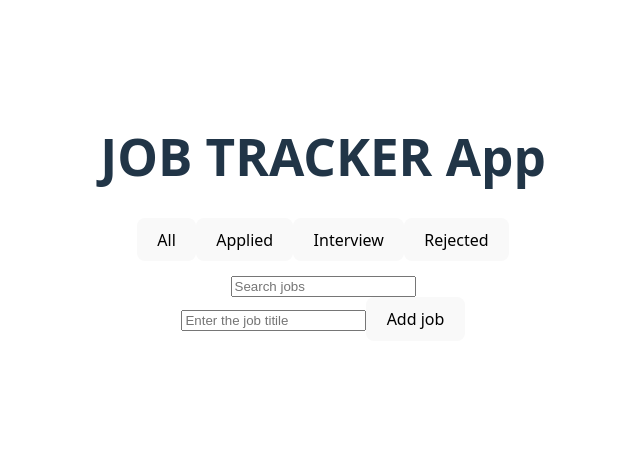
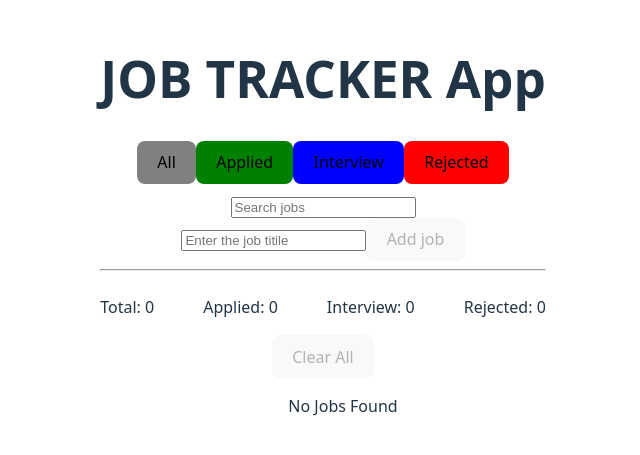
Before and after one commit to CodePrabhass/job-tracker, a React (Vite) app: page / in a window 1280 px wide. Shown: the part 175-630 px from the top of the page, without its empty margins (317-957 px from the left). Built offline with nearby package versions, Linux system fonts and the light colour scheme.

Commit message:
Day8 sorting,clearAll,Confirmation,dashboard improvements

```diff
--- a/src/App.css
+++ b/src/App.css
@@ -44,3 +44,23 @@
 .button {
   margin:8px;
 }
+
+.rejectButton{
+  background-color:Red;
+}
+
+.appliedButton{
+  background-color:green;
+}
+
+.interviewButton{
+  background-color:blue;
+}
+
+.allButton{
+  background-color:grey;
+}
+.stats{
+  display: flex;
+  justify-content: space-between;
+}
--- a/src/App.jsx
+++ b/src/App.jsx
@@ -2,8 +2,7 @@ import { useState,useEffect } from "react";
 import './App.css'
 import {v4 as uuidv4} from 'uuid';
 import JobInput from "./components/JobInput";
-import JobList from "./components/JobList"
-
+import JobList from "./components/JobList";
 /*
  * A React component that creates a job tracker application
  * Allows users to add and display job titles
@@ -12,8 +11,9 @@ import JobList from "./components/JobList"
  * A React component for a job tracking application
  * Allows adding, editing, deleting, and persisting jobs to localStorage
  */
+
+
 const App=()=>{
-
   // State for the new job input
   const [job,setJob] = useState("");
   // State for the list of jobs, initialized from localStorage
@@ -38,7 +38,7 @@ const App=()=>{
   const addJob = () => {
     if(job.trim() !== ""){
       const newJob={uniqueId:uuidv4(),title:job,status:"Applied"};
-      setJobsList([...jobsList,newJob]);
+      setJobsList(prev=>[newJob,...prev]);
       setJob("");
     }
   }
@@ -67,35 +67,56 @@ const App=()=>{
     )
     );
   }
+    const getVisibleJobs=()=>{
+      return jobsList.filter(job =>
+        filterStatus === "ALL"? true:job.status === filterStatus
+      )
+      .filter(job=>
+        job.title.toLowerCase().includes(searchText.toLowerCase())
+        )
+    }
 
-  const searchJobs = jobsList.filter(job => {
-    if (filterStatus === "ALL") return true;
-    return job.status === filterStatus;
-  })
-  .filter(job=>
-    job.title.toLowerCase().includes(searchText.toLowerCase())
-    )
+  const clearButton =()=>{
+    setJobsList([]);
+  }
+  // Calculate the number of jobs in each status
+const total = jobsList.length;
+const applied = jobsList.filter(job => job.status === "Applied").length;
+const interview = jobsList.filter(job => job.status === "Interview").length;
+const rejected = jobsList.filter(job => job.status === "Rejected").length;
 
   return (
     <div className="App">
       <h1>JOB TRACKER App</h1>
-      <div style={{ marginBottom: "12px" }}>
-        <button onClick={() => setFilterStatus("ALL")}>All</button>
-        <button onClick={() => setFilterStatus("Applied")}>Applied</button>
-        <button onClick={() => setFilterStatus("Interview")}>Interview</button>
-        <button onClick={() => setFilterStatus("Rejected")}>Rejected</button>
-
+      <div style={{ margin: "10px"}}>
+        <button className="allButton" onClick={() => setFilterStatus("ALL")}>All</button>
+        <button className="appliedButton" onClick={() => setFilterStatus("Applied")}>Applied</button>
+        <button className="interviewButton" onClick={() => setFilterStatus("Interview")}>Interview</button>
+        <button className="rejectButton" onClick={() => setFilterStatus("Rejected")}>Rejected</button>
       </div>
       <div>
         <input type="search"
           value={searchText}
-          onChange={(e)=>setSearchText(e.target.value)}
+          onChange={(event)=>setSearchText(event.target.value)}
           placeholder="Search jobs" />
       </div>
       <JobInput job={job} setJob={setJob} addJob={addJob} />
+      <hr />
+      <div className="stats">
+        <p>Total: {total}</p>
+        <p>Applied: {applied}</p>
+        <p>Interview: {interview}</p>
+        <p>Rejected: {rejected}</p>
+      </div>
+      <button className="clearButton" onClick={()=>{
+        const confirmClear = window.confirm("Are you sure you want to clear all jobs?");
+        if(confirmClear){
+          {clearButton}
+        }
+      }} disabled={jobsList.length===0}>Clear All</button>
 
       <JobList
-        jobsList={searchJobs}
+        jobsList={getVisibleJobs()}
         updateJob={updateJob}
         updateJobStatus={updateJobStatus}
         deleteJob={deleteJob}
--- a/src/components/JobInput/index.jsx
+++ b/src/components/JobInput/index.jsx
@@ -16,7 +16,7 @@ const JobInput = props => {
                 }
                }}
         />
-        <button onClick={addJob}>Add job</button>
+        <button onClick={addJob} disabled={job.trim()===""}>Add job</button>
         </>
     )
 }
--- a/src/components/JobItem/index.jsx
+++ b/src/components/JobItem/index.jsx
@@ -50,7 +50,13 @@ const JobItem = props => {
             <button onClick={()=>setIsEditing(true)}>Edit</button>
         </>
         )}
-        <button onClick={()=>deleteJob(job.uniqueId)}>Delete</button>
+        <button onClick={()=>
+            {
+            const confirmDelete = window.confirm(`Are you sure you want to delete ${job.title}?`)
+            if(confirmDelete){
+                deleteJob(job.uniqueId)
+             }
+            }}>Delete</button>
         <select
             value={job.status}
             onChange={(e) => updateJobStatus(job.uniqueId, e.target.value)}
--- a/src/components/JobList/index.jsx
+++ b/src/components/JobList/index.jsx
@@ -11,6 +11,7 @@ const JobList = props =>{
 
     return(
         <ul>
+            {jobsList.length === 0 && <p>No Jobs Found</p>}
             {jobsList.map((eachJob)=>(
                 <JobItem
                 key={eachJob.uniqueId}
```
